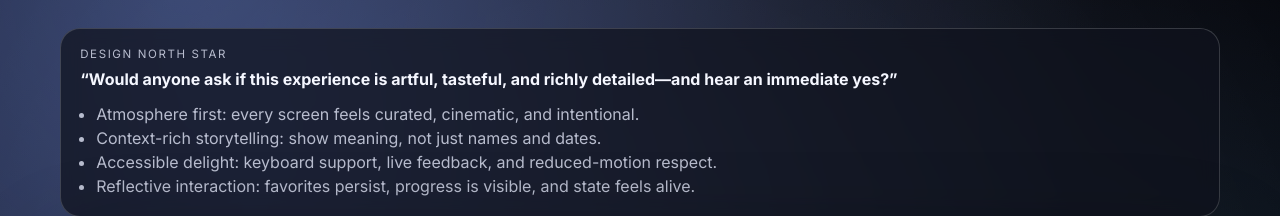
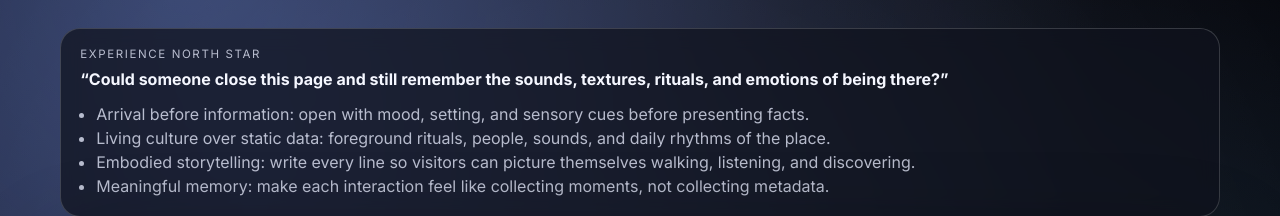
Before and after one commit to rajeshceg3/UnescoHeritage, a plain HTML site: page index.html in a window 1280 px wide. Shown: the top 216 px of the page. Drawn offline with nearby package versions, Linux system fonts and the light colour scheme; grey boxes are pictures that could not be loaded.

Commit message:
Refocus north star copy on immersive cultural experience

```diff
--- a/index.html
+++ b/index.html
@@ -18,15 +18,15 @@
 
     <main class="app-shell">
       <section class="delight-compass" aria-labelledby="delightHeading">
-        <p class="compass-kicker">Design North Star</p>
+        <p class="compass-kicker">Experience North Star</p>
         <h2 id="delightHeading">
-          “Would anyone ask if this experience is artful, tasteful, and richly detailed—and hear an immediate yes?”
+          “Could someone close this page and still remember the sounds, textures, rituals, and emotions of being there?”
         </h2>
         <ul class="compass-list">
-          <li>Atmosphere first: every screen feels curated, cinematic, and intentional.</li>
-          <li>Context-rich storytelling: show meaning, not just names and dates.</li>
-          <li>Accessible delight: keyboard support, live feedback, and reduced-motion respect.</li>
-          <li>Reflective interaction: favorites persist, progress is visible, and state feels alive.</li>
+          <li>Arrival before information: open with mood, setting, and sensory cues before presenting facts.</li>
+          <li>Living culture over static data: foreground rituals, people, sounds, and daily rhythms of the place.</li>
+          <li>Embodied storytelling: write every line so visitors can picture themselves walking, listening, and discovering.</li>
+          <li>Meaningful memory: make each interaction feel like collecting moments, not collecting metadata.</li>
         </ul>
       </section>
 
```
